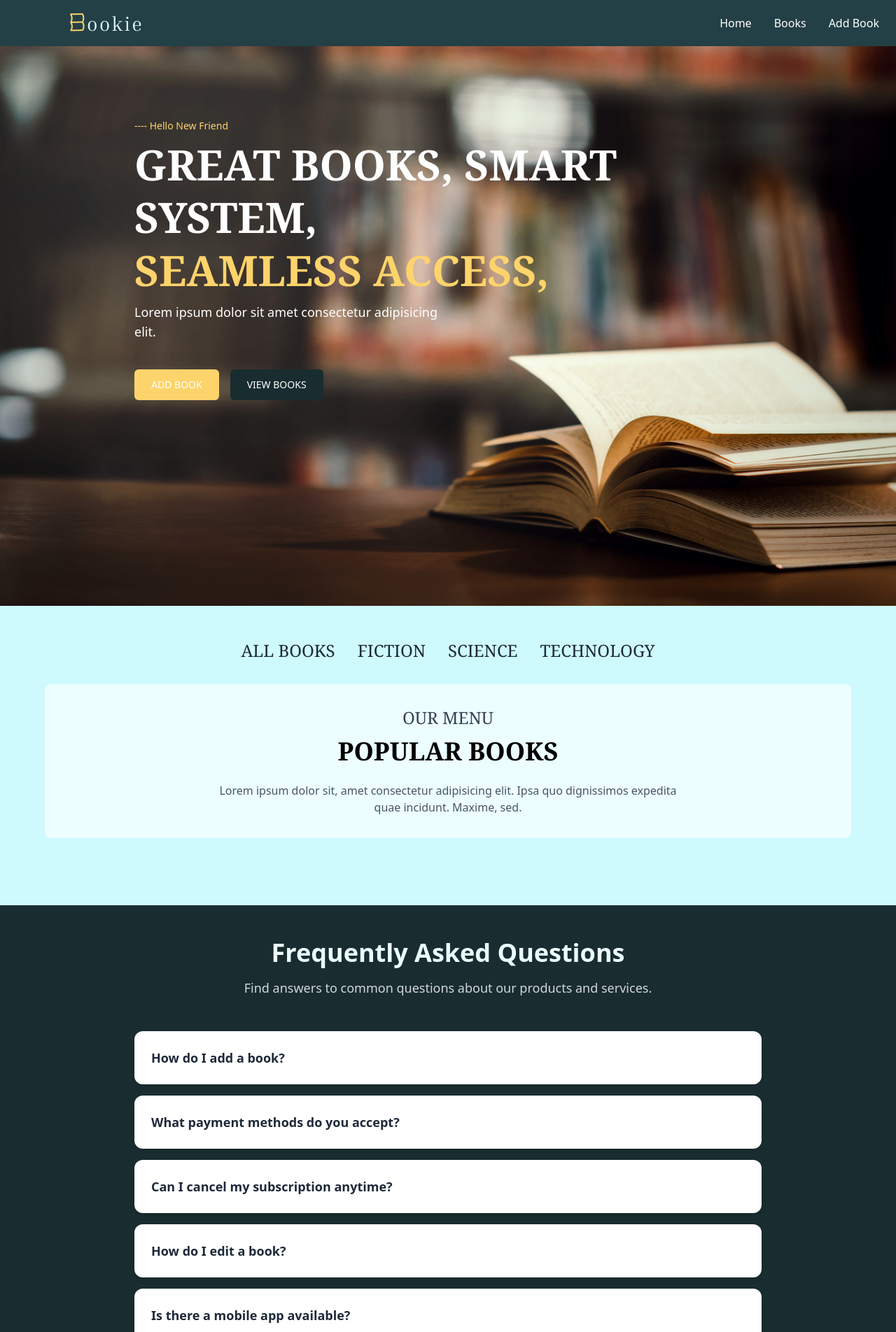
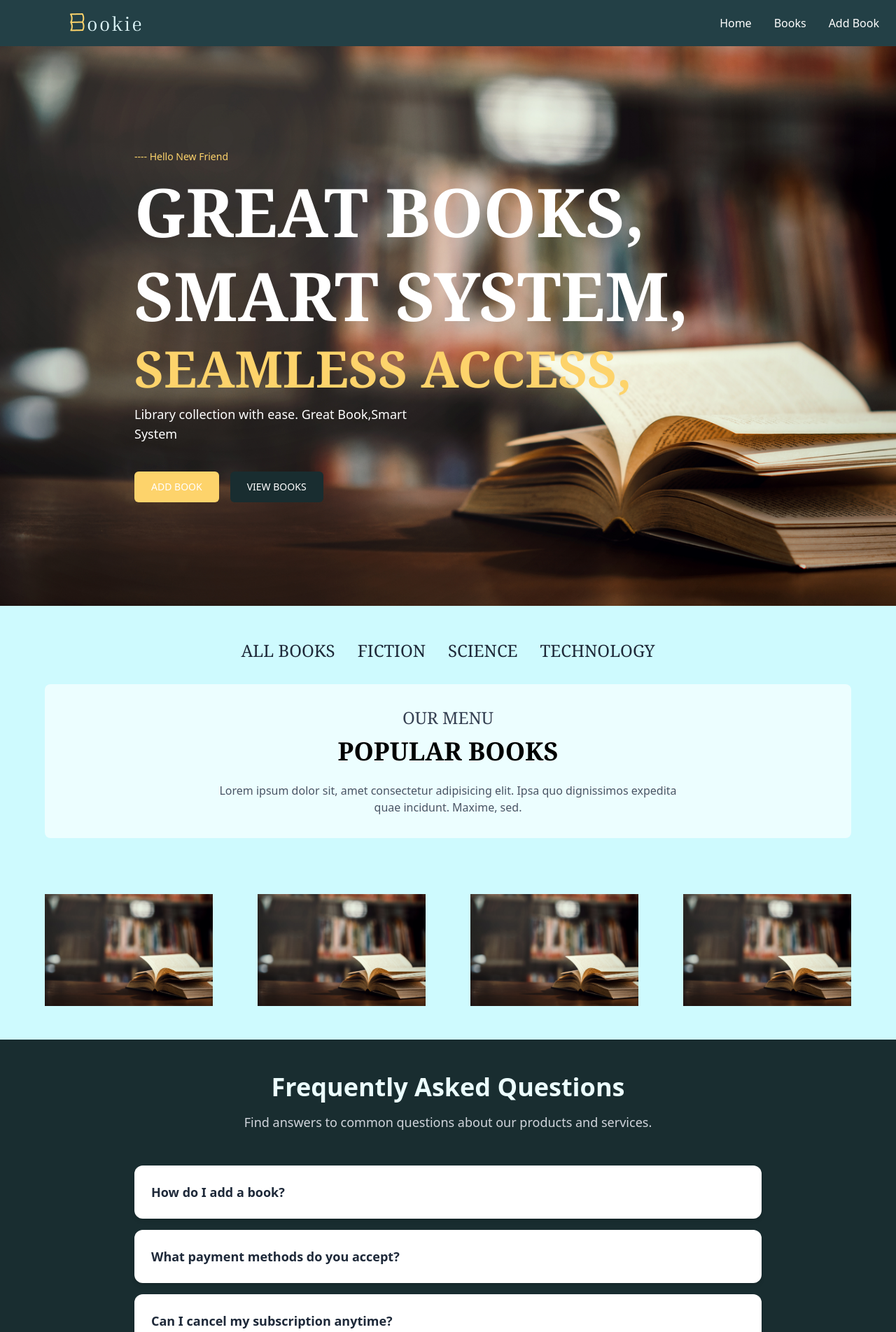
Before and after one commit to BugSlayersC5/Bookie-App, a React (Vite) app: page / in a window 1280 px wide. Shown: the top 1904 px of the page at 70% size. Built offline with nearby package versions, Linux system fonts and the light colour scheme; no server answers.

Commit message:
working on homepage

```diff
--- a/src/pages/Home.jsx
+++ b/src/pages/Home.jsx
@@ -1,5 +1,6 @@
 import Navbar from "../components/Navbar";
 import Footer from "../components/Footer";
+import Book from "../assets/book.png";
 
 
 export default function Home() {
@@ -7,17 +8,18 @@ export default function Home() {
     return (
         <>
             <Navbar />
-            <section className="bg-[url('./assets/book.png')] bg-cover bg-center w-full min-h-screen flex items-start justify-st text-center sm:text-left p-4 sm:p-6">
+            <section className="bg-[url('./assets/book.png')] bg-cover w-full min-h-screen flex items-center p-4 sm:p-6 justify-center text-center sm:justify-start sm:text-left lg:justify-start lg:text-left">
+
                 <div className="py-16 sm:py-20 px- 2sm:px-6 max-w-4xl w-full md:ml-25 lg:mx-auto">
                     <p className="text-sm text-curry mb-2"> ---- Hello New Friend</p>
-                    <h1 className="font-bold text-4xl leading-tight md:text-6xl text-white font-serif mb-2">
+                    <h1 className="font-bold text-4xl leading-tight md:text-8xl text-white font-serif mb-2">
                         GREAT BOOKS, <br className="md:hidden" />SMART SYSTEM,
                     </h1>
-                    <h1 className="text-curry font-bold text-4xl md:text-6xl font-serif mt-2">
+                    <h1 className="text-curry font-bold text-8xl md:text-7xl font-serif mt-2">
                         SEAMLESS ACCESS,
                     </h1>
                     <h4 className="text-white mt-4 max-w-md mx-auto sm:mx-0 text-base sm:text-lg">
-                        Lorem ipsum dolor sit amet <br className="sm:hidden" />consectetur adipisicing elit.
+                        Library collection with ease. <br className="sm:hidden" />Great Book,Smart System
                     </h4>
 
                     <div className="flex flex-col sm:flex-row gap-4 mt-10 justify-center sm:justify-start">
@@ -43,7 +45,12 @@ export default function Home() {
                         <p className="text-gray-600 max-w-2xl mx-auto text-sm sm:text-base">Lorem ipsum dolor sit, amet consectetur adipisicing elit. Ipsa quo dignissimos expedita quae incidunt. Maxime, sed.</p>
                     </div>
 
-
+                    <div className="flex flex-row w-60 h-40 gap-4  mt-20 space-x-12">
+                        <img src={Book} alt="book.png" />
+                        <img src={Book} alt="book.png" />
+                        <img src={Book} alt="book.png" />
+                        <img src={Book} alt="book.png" />
+                    </div>
                 </div>
             </section>
 
@@ -105,26 +112,8 @@ export default function Home() {
                             </div>
                         </div>
 
+
                         {/* FAQ ITEM 4 */}
-                        <div className="bg-white rounded-xl shadow-md overflow-hidden transition-all duration-300 hover:shadow-lg">
-                            <button className="faq-toggle w-full flex justify-between items-center p-4 sm:p-6 text-left">
-                                <h3 className="text-base sm:text-lg font-semibold text-gray-800">How do I edit a book?</h3>
-                                <i className="fas fa-chevron-down text-indigo-600 transition-transform duration-300"></i>
-                            </button>
-                            <div className="faq-content px-4 sm:px-6 pb-4 sm:pb-6 hidden">
-                                <p className="text-sm sm:text-base text-gray-600 mb-3">
-                                    To reset your password:
-                                </p>
-                                <ol className="list-decimal pl-5 text-gray-600 space-y-2 text-sm sm:text-base">
-                                    <li>Go to the login page and click "Forgot password"</li>
-                                    <li>Enter the email address associated with your account</li>
-                                    <li>Check your email for a password reset link</li>
-                                    <li>Click the link and follow the instructions to create a new password</li>
-                                </ol>
-                            </div>
-                        </div>
-
-                        {/* FAQ ITEM 5 */}
                         <div className="bg-white rounded-xl shadow-md overflow-hidden transition-all duration-300 hover:shadow-lg">
                             <button className="faq-toggle w-full flex justify-between items-center p-4 sm:p-6 text-left">
                                 <h3 className="text-base sm:text-lg font-semibold text-gray-800">Is there a mobile app available?</h3>
```
